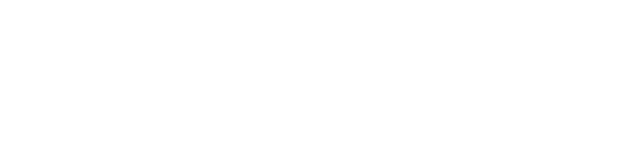
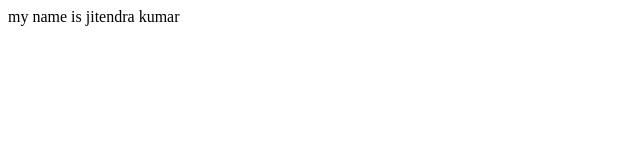
Before and after one commit to jeet5813/Java, a plain HTML site: page contact.html in a window 1280 px wide. Shown: the whole page, without its empty margins (0-640 px from the left). Drawn offline with Linux system fonts and the light colour scheme.

Commit message:
file modified once more

```diff
--- a/contact.html
+++ b/contact.html
@@ -7,6 +7,6 @@
     <title>About Page</title>
 </head>
 <body>
-
+    my name is jitendra kumar
 </body>
 </html>
```
